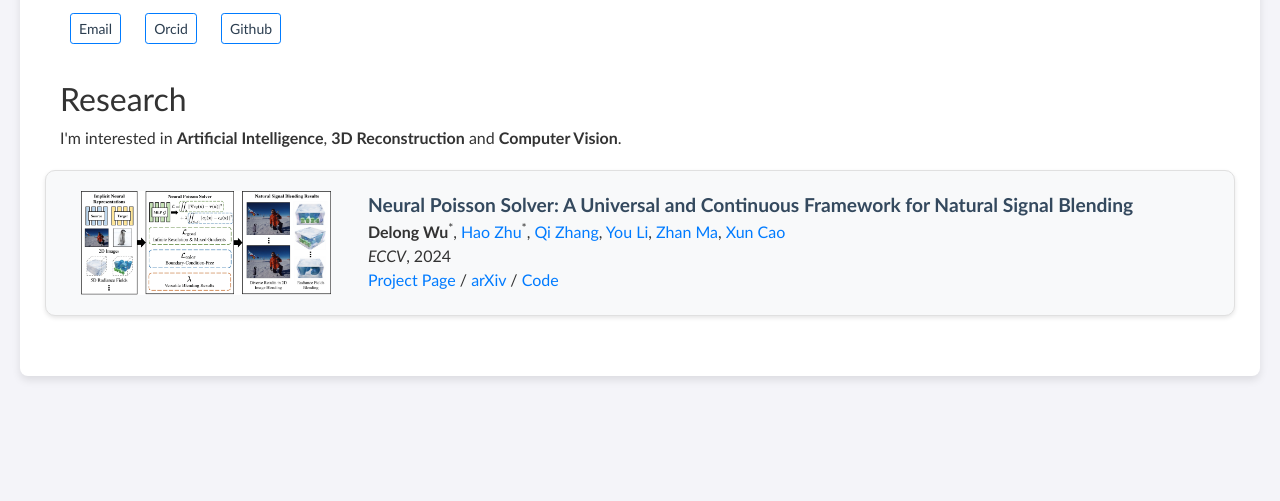
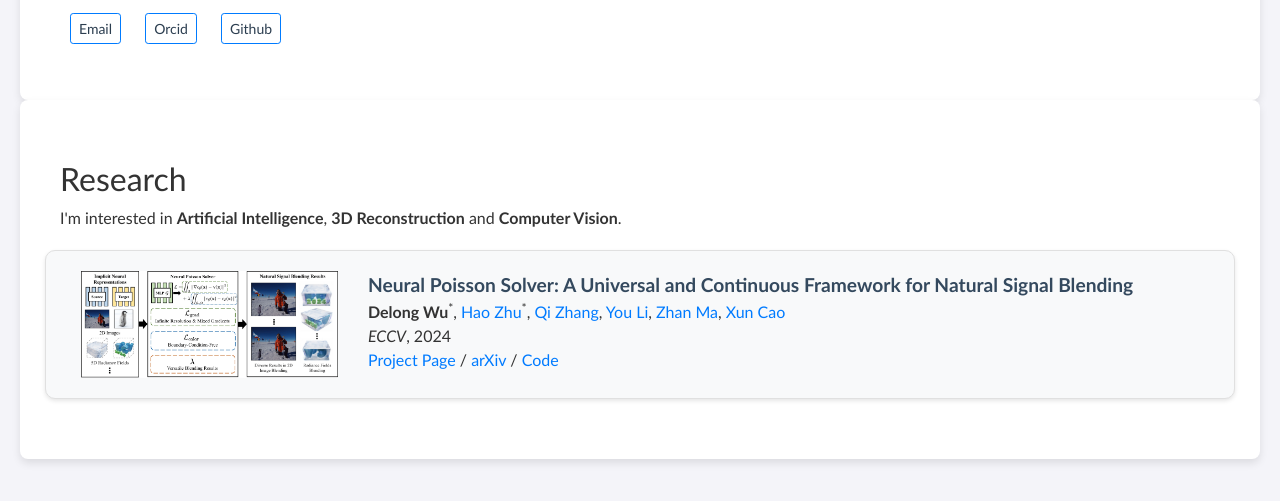
Before and after one commit to ep1phany05/ep1phany05.github.io, a plain HTML site: page index.html in a window 1280 px wide. Shown: the part 215-716 px from the top of the page. Drawn offline with nearby package versions, Linux system fonts and the light colour scheme.

Commit message:
Fix bugs

```diff
--- a/index.html
+++ b/index.html
@@ -4,13 +4,13 @@
     <meta charset="UTF-8">
     <title>Delong Wu</title>
     <meta name="author" content="Delong Wu">
-    <meta name="viewport" content="width=device-width, initial-scale=1">
+    <meta name="viewport" content="width=device-width, initial-scale=1.0">
     <link href="https://stackpath.bootstrapcdn.com/bootstrap/4.5.2/css/bootstrap.min.css" rel="stylesheet">
     <link href="styles.css" rel="stylesheet">
 </head>
 
 <body>
-    <div class="container">
+    <header class="container">
         <!-- First Part: Brief Introduction -->
         <div class="row">
             <div class="col-md-8">
@@ -33,20 +33,22 @@
                 <a href="images/profile.jpg"><img src="images/profile.jpg" alt="profile photo" class="profile-img"></a>
             </div>
         </div>
+    </header>
 
+    <main class="container">
         <!-- Second Part: Research introduction -->
-      <div class="research-section">
+        <section class="research-section">
             <h2>Research</h2>
             <p>
                 I'm interested in <strong>Artificial Intelligence</strong>, <strong>3D Reconstruction</strong> and <strong>Computer Vision</strong>.
             </p>
-      </div>
+        </section>
 
         <!-- Third Part: Publications -->
-      <div class="publications-section">
+        <section class="publications-section">
             <div class="publication row">
-          <div class="col-md-3">
-            <img src='images/ECCV2024.png' width="250" alt="ECCV 2024">
+                <div class="col-md-3 icon-container">
+                    <img src="images/ECCV2024.png" alt="ECCV 2024">
                 </div>
                 <div class="col-md-9">
                     <a href="https://github.com/ep1phany05/NeuralPoissonSolver">
@@ -69,11 +71,11 @@
                     <a href="https://github.com/ep1phany05/NeuralPoissonSolver">Code</a>
                 </div>
             </div>
-      </div>
-    </div>
+        </section>
+    </main>
 
-    <script src="https://cdn.jsdelivr.net/npm/jquery@3.5.1/dist/jquery.slim.min.js"></script>
-    <script src="https://cdn.jsdelivr.net/npm/@popperjs/core@2.6.0/dist/umd/popper.min.js"></script>
-    <script src="https://cdn.jsdelivr.net/npm/bootstrap@4.5.2/dist/js/bootstrap.min.js"></script>
+    <script src="https://cdn.jsdelivr.net/npm/jquery@3.5.1/dist/jquery.slim.min.js" defer></script>
+    <script src="https://cdn.jsdelivr.net/npm/@popperjs/core@2.6.0/dist/umd/popper.min.js" defer></script>
+    <script src="https://cdn.jsdelivr.net/npm/bootstrap@4.5.2/dist/js/bootstrap.min.js" defer></script>
 </body>
 </html>
--- a/styles.css
+++ b/styles.css
@@ -1,63 +1,63 @@
 /* Add the Lato font definitions here */
 @font-face {
-    font-family: 'Lato';
+    font-family: "Lato";
     font-style: italic;
     font-weight: 400;
-    src: local('Lato Italic'), local('Lato-Italic'), url(https://fonts.gstatic.com/s/lato/v15/S6u8w4BMUTPHjxsAUi-qNiXg7eU0.woff2) format('woff2');
+    src: local("Lato Italic"), local("Lato-Italic"), url(https://fonts.gstatic.com/s/lato/v15/S6u8w4BMUTPHjxsAUi-qNiXg7eU0.woff2) format("woff2");
     unicode-range: U+0100-024F, U+0259, U+1E00-1EFF, U+2020, U+20A0-20AB, U+20AD-20CF, U+2113, U+2C60-2C7F, U+A720-A7FF;
 }
 @font-face {
-    font-family: 'Lato';
+    font-family: "Lato";
     font-style: italic;
     font-weight: 400;
-    src: local('Lato Italic'), local('Lato-Italic'), url(https://fonts.gstatic.com/s/lato/v15/S6u8w4BMUTPHjxsAXC-qNiXg7Q.woff2) format('woff2');
+    src: local("Lato Italic"), local("Lato-Italic"), url(https://fonts.gstatic.com/s/lato/v15/S6u8w4BMUTPHjxsAXC-qNiXg7Q.woff2) format("woff2");
     unicode-range: U+0000-00FF, U+0131, U+0152-0153, U+02BB-02BC, U+02C6, U+02DA, U+02DC, U+2000-206F, U+2074, U+20AC, U+2122, U+2191, U+2193, U+2212, U+2215, U+FEFF, U+FFFD;
 }
 @font-face {
-    font-family: 'Lato';
+    font-family: "Lato";
     font-style: italic;
     font-weight: 700;
-    src: local('Lato Bold Italic'), local('Lato-BoldItalic'), url(https://fonts.gstatic.com/s/lato/v15/S6u_w4BMUTPHjxsI5wq_FQftx9897sxZ.woff2) format('woff2');
+    src: local("Lato Bold Italic"), local("Lato-BoldItalic"), url(https://fonts.gstatic.com/s/lato/v15/S6u_w4BMUTPHjxsI5wq_FQftx9897sxZ.woff2) format("woff2");
     unicode-range: U+0100-024F, U+0259, U+1E00-1EFF, U+2020, U+20A0-20AB, U+20AD-20CF, U+2113, U+2C60-2C7F, U+A720-A7FF;
 }
 @font-face {
-    font-family: 'Lato';
+    font-family: "Lato";
     font-style: italic;
     font-weight: 700;
-    src: local('Lato Bold Italic'), local('Lato-BoldItalic'), url(https://fonts.gstatic.com/s/lato/v15/S6u_w4BMUTPHjxsI5wq_Gwftx9897g.woff2) format('woff2');
+    src: local("Lato Bold Italic"), local("Lato-BoldItalic"), url(https://fonts.gstatic.com/s/lato/v15/S6u_w4BMUTPHjxsI5wq_Gwftx9897g.woff2) format("woff2");
     unicode-range: U+0000-00FF, U+0131, U+0152-0153, U+02BB-02BC, U+02C6, U+02DA, U+02DC, U+2000-206F, U+2074, U+20AC, U+2122, U+2191, U+2193, U+2212, U+2215, U+FEFF, U+FFFD;
 }
 @font-face {
-    font-family: 'Lato';
+    font-family: "Lato";
     font-style: normal;
     font-weight: 400;
-    src: local('Lato Regular'), local('Lato-Regular'), url(https://fonts.gstatic.com/s/lato/v15/S6uyw4BMUTPHjxAwXiWtFCfQ7A.woff2) format('woff2');
+    src: local("Lato Regular"), local("Lato-Regular"), url(https://fonts.gstatic.com/s/lato/v15/S6uyw4BMUTPHjxAwXiWtFCfQ7A.woff2) format("woff2");
     unicode-range: U+0100-024F, U+0259, U+1E00-1EFF, U+2020, U+20A0-20AB, U+20AD-20CF, U+2113, U+2C60-2C7F, U+A720-A7FF;
 }
 @font-face {
-    font-family: 'Lato';
+    font-family: "Lato";
     font-style: normal;
     font-weight: 400;
-    src: local('Lato Regular'), local('Lato-Regular'), url(https://fonts.gstatic.com/s/lato/v15/S6uyw4BMUTPHjx4wXiWtFCc.woff2) format('woff2');
+    src: local("Lato Regular"), local("Lato-Regular"), url(https://fonts.gstatic.com/s/lato/v15/S6uyw4BMUTPHjx4wXiWtFCc.woff2) format("woff2");
     unicode-range: U+0000-00FF, U+0131, U+0152-0153, U+02BB-02BC, U+02C6, U+02DA, U+02DC, U+2000-206F, U+2074, U+20AC, U+2122, U+2191, U+2193, U+2212, U+2215, U+FEFF, U+FFFD;
 }
 @font-face {
-    font-family: 'Lato';
+    font-family: "Lato";
     font-style: normal;
     font-weight: 700;
-    src: local('Lato Bold'), local('Lato-Bold'), url(https://fonts.gstatic.com/s/lato/v15/S6u9w4BMUTPHh6UVSwaPGQ3q5d0N7w.woff2) format('woff2');
+    src: local("Lato Bold"), local("Lato-Bold"), url(https://fonts.gstatic.com/s/lato/v15/S6u9w4BMUTPHh6UVSwaPGQ3q5d0N7w.woff2) format("woff2");
     unicode-range: U+0100-024F, U+0259, U+1E00-1EFF, U+2020, U+20A0-20AB, U+20AD-20CF, U+2113, U+2C60-2C7F, U+A720-A7FF;
 }
 @font-face {
-    font-family: 'Lato';
+    font-family: "Lato";
     font-style: normal;
     font-weight: 700;
-    src: local('Lato Bold'), local('Lato-Bold'), url(https://fonts.gstatic.com/s/lato/v15/S6u9w4BMUTPHh6UVSwiPGQ3q5d0.woff2) format('woff2');
+    src: local("Lato Bold"), local("Lato-Bold"), url(https://fonts.gstatic.com/s/lato/v15/S6u9w4BMUTPHh6UVSwiPGQ3q5d0.woff2) format("woff2");
     unicode-range: U+0000-00FF, U+0131, U+0152-0153, U+02BB-02BC, U+02C6, U+02DA, U+02DC, U+2000-206F, U+2074, U+20AC, U+2122, U+2191, U+2193, U+2212, U+2215, U+FEFF, U+FFFD;
 }
 
 body {
-    font-family: 'Lato', sans-serif;
+    font-family: "Lato", sans-serif;
     background-color: #f4f4f9;
     color: #333;
     margin: 0;
@@ -132,3 +132,14 @@ p {
     border-radius: 5px; /* For slightly rounded corners, can be omitted for sharp corners */
     object-fit: cover; /* Ensures the image covers the allocated space */
 }
+
+.icon-container {
+  display: flex;
+  justify-content: center;
+  align-items: center;
+}
+
+.icon-container img {
+  max-width: 100%;
+  height: auto;
+}
```
Lines whose indentation alone changed are shown as unchanged.
